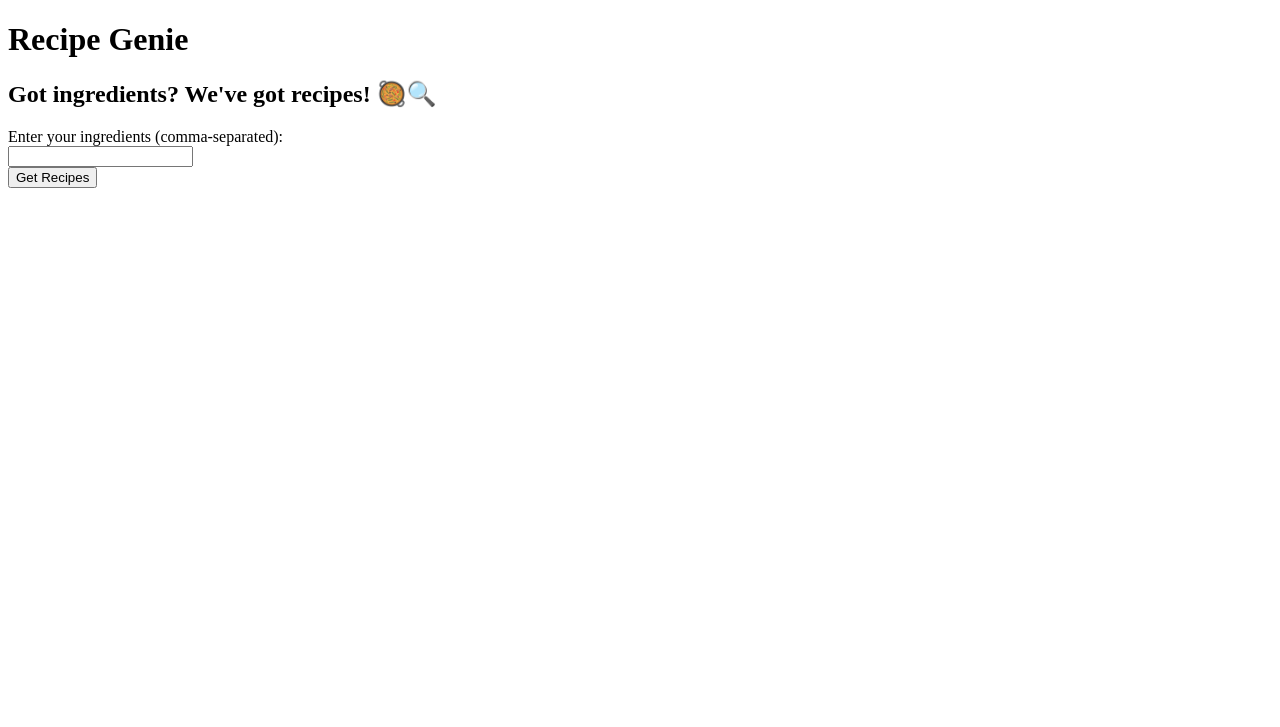
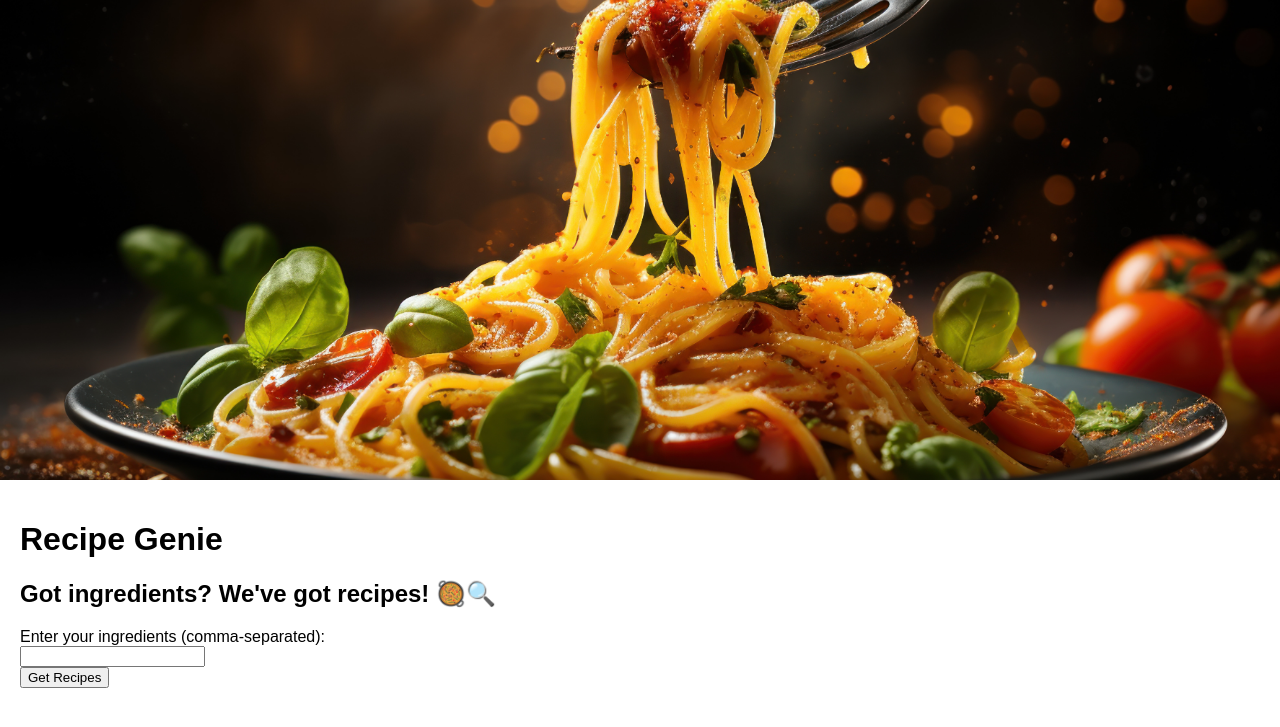
Before and after one commit to nivesayee/recipe-genie, a Flask app: page / in a window 1280 px wide. Shown: the top 727 px of the page. Run offline with Flask 3, Linux system fonts and the light colour scheme; parts of the project's set-up code (start-up, migrations or seed data) failed here and were passed over.

Commit message:
Added hero banner

```diff
--- a/src/app.py
+++ b/src/app.py
@@ -1,4 +1,4 @@
-from flask import Flask, render_template, request
+from flask import Flask, render_template, request, url_for
 import pickle
 from utils.preprocess import preprocess_user_ingredients
 from sklearn.metrics.pairwise import cosine_similarity
--- /dev/null
+++ b/src/static/css/styles.css
@@ -0,0 +1,26 @@
+body {
+    font-family: Arial, sans-serif;
+    margin: 0;
+    padding: 0;
+}
+
+.hero-banner {
+    background-image: url('../images/hero-banner.jpg');
+    background-size: cover;
+    background-position: center;
+    height: 60vh;
+    color: white;
+    display: flex;
+    justify-content: center;
+    align-items: center;
+    text-align: center;
+}
+
+.hero-banner h1 {
+    font-size: 3rem;
+    margin: 0;
+}
+
+.container {
+    padding: 20px;
+}
--- a/src/templates/index.html
+++ b/src/templates/index.html
@@ -2,9 +2,13 @@
 <html lang="en">
 <head>
     <meta charset="UTF-8">
+    <meta name="viewport" content="width=device-width, initial-scale=1.0">
     <title>Recipe Genie</title>
+    <link rel="stylesheet" href="{{ url_for('static', filename='css/styles.css') }}">
 </head>
 <body>
+    <div class="hero-banner"></div>
+    <div class="container">
         <h1> Recipe Genie </h1>
         <h2> Got ingredients? We've got recipes! 🥘🔍 </h2>
         <form method="post">
@@ -12,5 +16,6 @@
             <input type="text" id="ingredients" name="ingredients" required><br>
             <input type="submit" value="Get Recipes">
         </form>
+    </div>
 </body>
 </html>
```
Also changed, not shown: src/static/images/hero-banner.jpg (added). Lines whose indentation alone changed are shown as unchanged.
